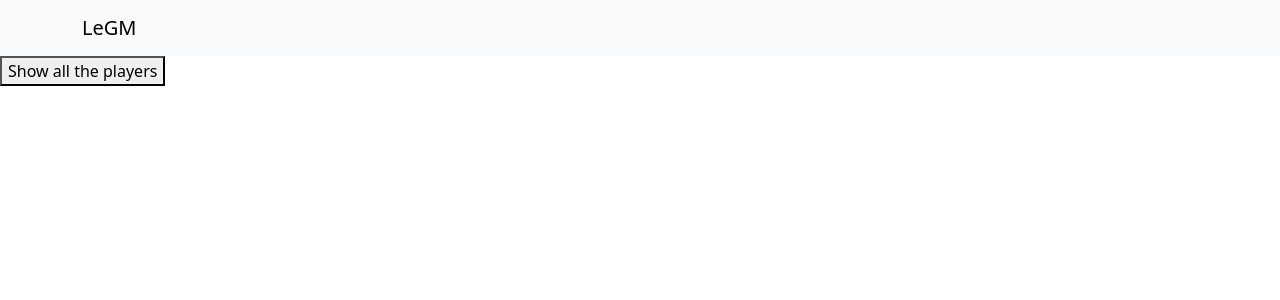
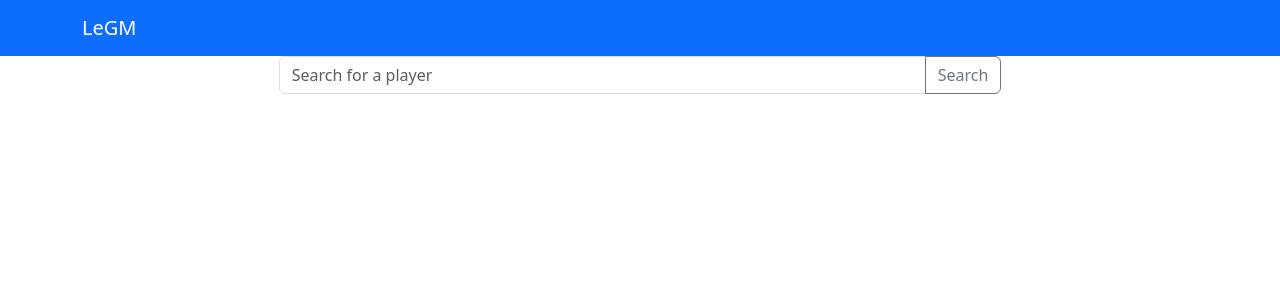
Before and after one commit to wumarc/LeGM, a React (Create React App) app in the folder frontend/: page / in a window 1280 px wide. Shown: the top 300 px of the page. Built offline with nearby package versions, Linux system fonts and the light colour scheme; the HTML template or start-up script is replaced by a standard one.

Commit message:
api endpoint change

```diff
--- a/frontend/src/App.js
+++ b/frontend/src/App.js
@@ -1,7 +1,7 @@
 import './App.css';
-import SearchBar from './components/SearchBar';
+import NavigationBar from './components/NavigationBar';
+import Results from './components/Results';
 import Comparator from './components/Comparator';
-import NavigationBar from './components/NavigationBar';
 import 'bootstrap/dist/css/bootstrap.min.css';
 import { useState, useEffect } from 'react';
 
@@ -10,8 +10,9 @@ function App() {
   return (
     <div className="App">
       <NavigationBar/>
-      <SearchBar/>
-      {/* <Comparator/> */}
+      <div className='col-md-7 mx-auto'>
+          <Results/>
+      </div>
     </div>
   );
 }
--- a/frontend/src/components/Comparator.js
+++ b/frontend/src/components/Comparator.js
@@ -1,23 +1,12 @@
-import { useState } from 'react';
+import Player from './Player';
 
-function Comparator() {
-
-  const [players, setPlayers] = useState([]);
-
-  const getPlayers = () => {
-    fetch(process.env.REACT_APP_SERVER_URL + 'search')
-    .then(response => response.json())
-    .then(data => {
-      console.log(data.data);
-    })
-  }
+function Comparator(props) {
 
   return (
       <div>
-        <button onClick={getPlayers}>Show all the players</button>
-        <div>
-          {players}
-        </div>
+        {props.playersList.map((player, i) => (
+          <Player key={i} player_data={player}/>
+        ))}
       </div>
     );
   }
--- a/frontend/src/components/NavigationBar.js
+++ b/frontend/src/components/NavigationBar.js
@@ -2,13 +2,12 @@ import { Navbar, Container } from "react-bootstrap";
 
 function Navigationbar() {
   return (
-    <Navbar bg="light">
+    <Navbar bg="primary" variant="dark">
         <Container>
           <Navbar.Brand href="#home">LeGM</Navbar.Brand>
         </Container>
     </Navbar>
   );
-
 }
 
 export default Navigationbar;
--- a/frontend/src/components/Player.js
+++ b/frontend/src/components/Player.js
@@ -1,18 +1,12 @@
 
 
-function Player() {
+
+function Player({player_data: {first_name, last_name, position, height_feet, height_inches, weight_pounds, team}}) {
     return (
-        <InputGroup className="mb-3">
-            <Form.Control
-            placeholder="Search for a player"
-            aria-label="Search for a player"
-            aria-describedby="basic-addon2"
-            />
-            <Button variant="outline-secondary" id="button-addon2">
-            Search
-            </Button>
-      </InputGroup>
+      <div>
+        <p>{first_name} {last_name} {position} {height_feet} {height_inches} {weight_pounds}</p>
+      </div>
     );
-  }
+}
 
 export default Player;
--- /dev/null
+++ b/frontend/src/components/Results.js
@@ -0,0 +1,50 @@
+import Button from 'react-bootstrap/Button';
+import Form from 'react-bootstrap/Form';
+import InputGroup from 'react-bootstrap/InputGroup';
+import { Container, Col, Row } from 'react-bootstrap';
+import { useEffect, useState } from 'react';
+import Comparator from './Comparator';
+
+function Results() {
+
+  const [players, setPlayers] = useState([]);
+  const [playerName, setPlayerName] = useState('');
+
+  const getPlayers = async () => {
+    await fetch(process.env.REACT_APP_SERVER_URL + 'search' + '?name=' + playerName)
+    .then(response => response.json())
+    .then(data => {setPlayers(data.data)}) // pass the data to Comparator after this
+    .catch(error => console.log(error));
+  }
+
+  return (
+      <Container>
+        <Row className="justify-content-md-center">
+          <Col s={6} className='mt-6'>
+            <InputGroup className="mb-3">
+              <Form.Control
+                onChange={(e) => {
+                  setPlayerName(e.target.value);
+                }}
+                placeholder="Search for a player"
+                aria-label="Search for a player"
+                aria-describedby="basic-addon2"
+              />
+              <Button
+                onClick={getPlayers}
+                variant="outline-secondary"
+                id="button-addon2"
+              >
+                Search
+              </Button>
+            </InputGroup>
+          </Col>
+        </Row>
+        <Row>
+          <Comparator playersList={players}/>
+        </Row>
+      </Container>
+    );
+  }
+
+  export default Results;
--- a/frontend/src/components/SearchBar.js
+++ /dev/null
@@ -1,48 +0,0 @@
-import Button from 'react-bootstrap/Button';
-import Form from 'react-bootstrap/Form';
-import InputGroup from 'react-bootstrap/InputGroup';
-import { Container, Col } from 'react-bootstrap';
-import { useState } from 'react';
-
-function SearchBar() {
-
-  const [players, setPlayers] = useState([]);
-
-  const getPlayers = () => {
-    fetch(process.env.REACT_APP_SERVER_URL + 'search')
-    .then(response => response.json())
-    .then(data => {
-      console.log(data.data);
-    })
-  }
-
-  return (
-      <div>
-        <button onClick={getPlayers}>Show all the players</button>
-        <div>
-          {players}
-        </div>
-      </div>
-    );
-  }
-
-
-  // return (
-  //     <Container>
-  //       <Col s={6} className='mt-6'>
-  //           <InputGroup className="mb-3">
-  //               <Form.Control
-  //               placeholder="Search for a player"
-  //               aria-label="Search for a player"
-  //               aria-describedby="basic-addon2"
-  //               />
-  //               <Button variant="outline-secondary" id="button-addon2">
-  //               Search
-  //               </Button>
-  //         </InputGroup>
-  //       </Col>
-  //     </Container>
-  //   );
-  // }
-
-  export default SearchBar;
```
Also changed, not shown: 1 other file (tests, documents, lock files or other folders).
